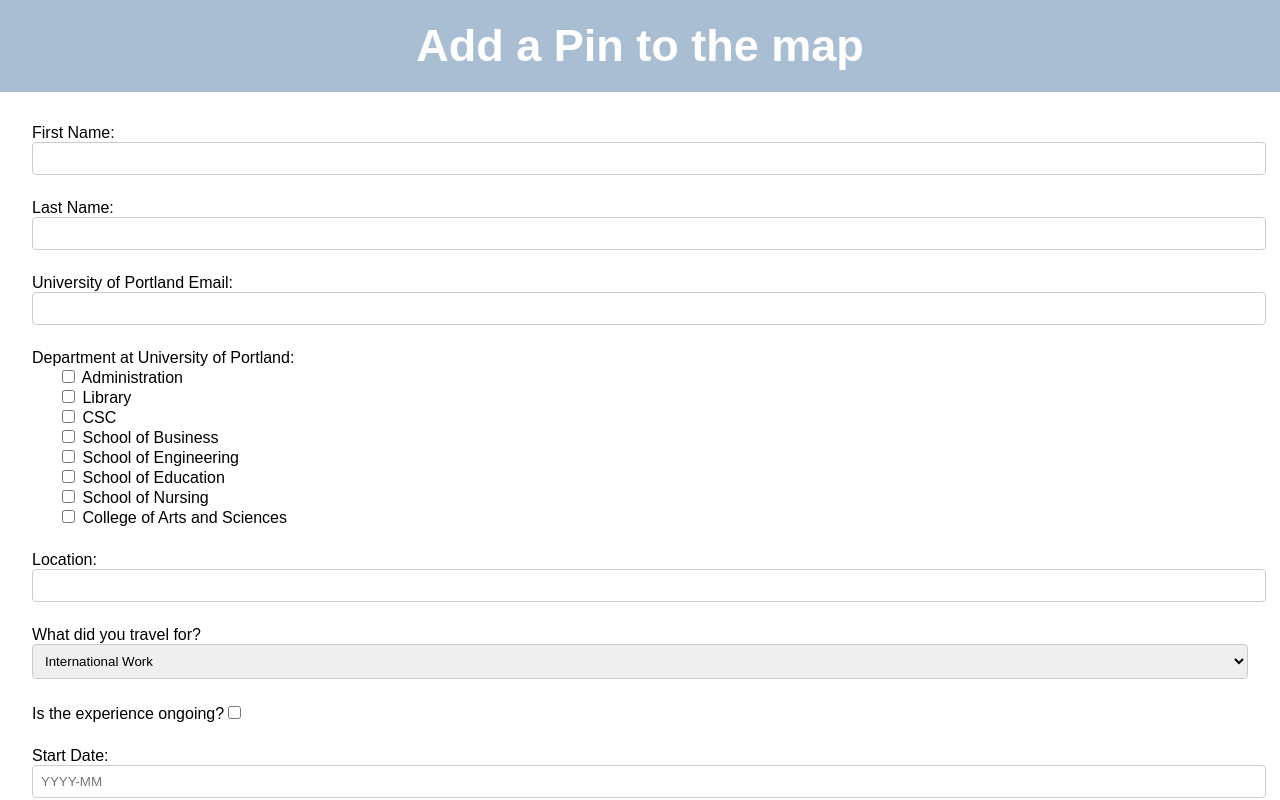
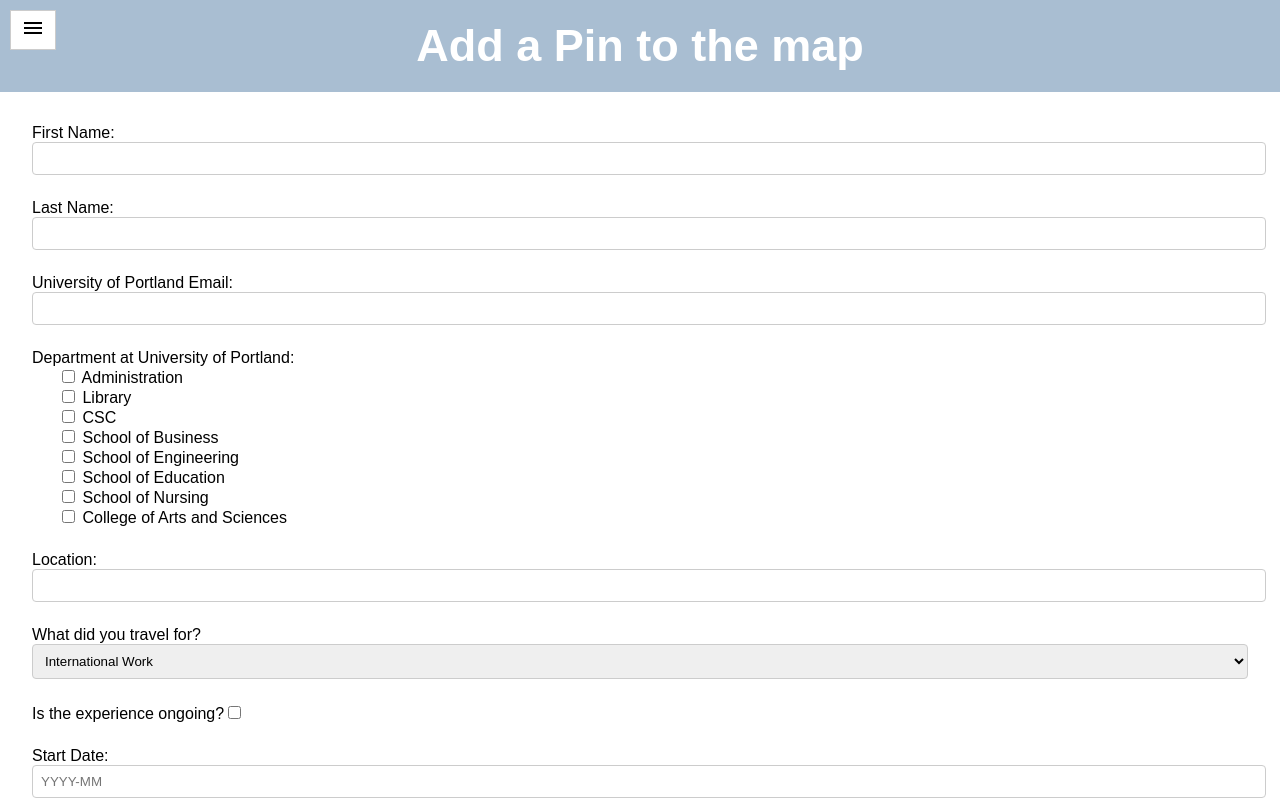
Before and after one commit to upcs/cs341-spring-2024-cisgo-afternoon, a React (Create React App) app in the folder client/: page /add in a window 1280 px wide. Shown: the top 800 px of the page. Built offline with nearby package versions, Linux system fonts and the light colour scheme.

Commit message:
working on it

```diff
--- a/client/src/pages/AddPin.js
+++ b/client/src/pages/AddPin.js
@@ -1,6 +1,7 @@
 import React, { useState } from 'react';
 import '../static/css/pages/AddPin.css';
-
+import '../components/NavBar.js';
+import NavBar from '../components/NavBar.js';
 const AddPin = () => {
   const [formData, setFormData] = useState({
     firstName: '',
@@ -153,6 +154,7 @@
 
   return (
     <div>
+      <NavBar />
       <header className="pin_header">
         <h1 className="pin_title">Add a Pin to the map</h1>
       </header>
```
